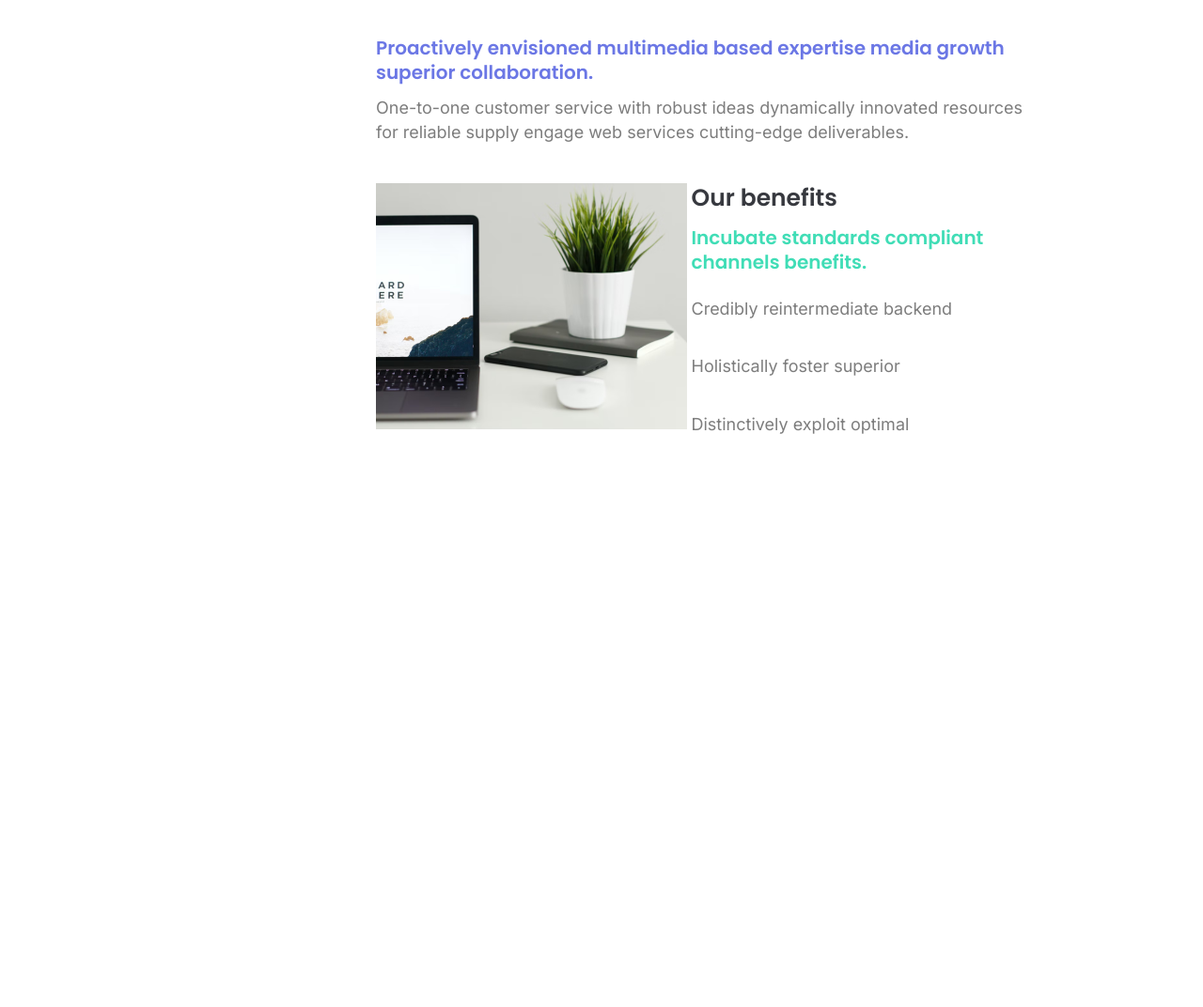
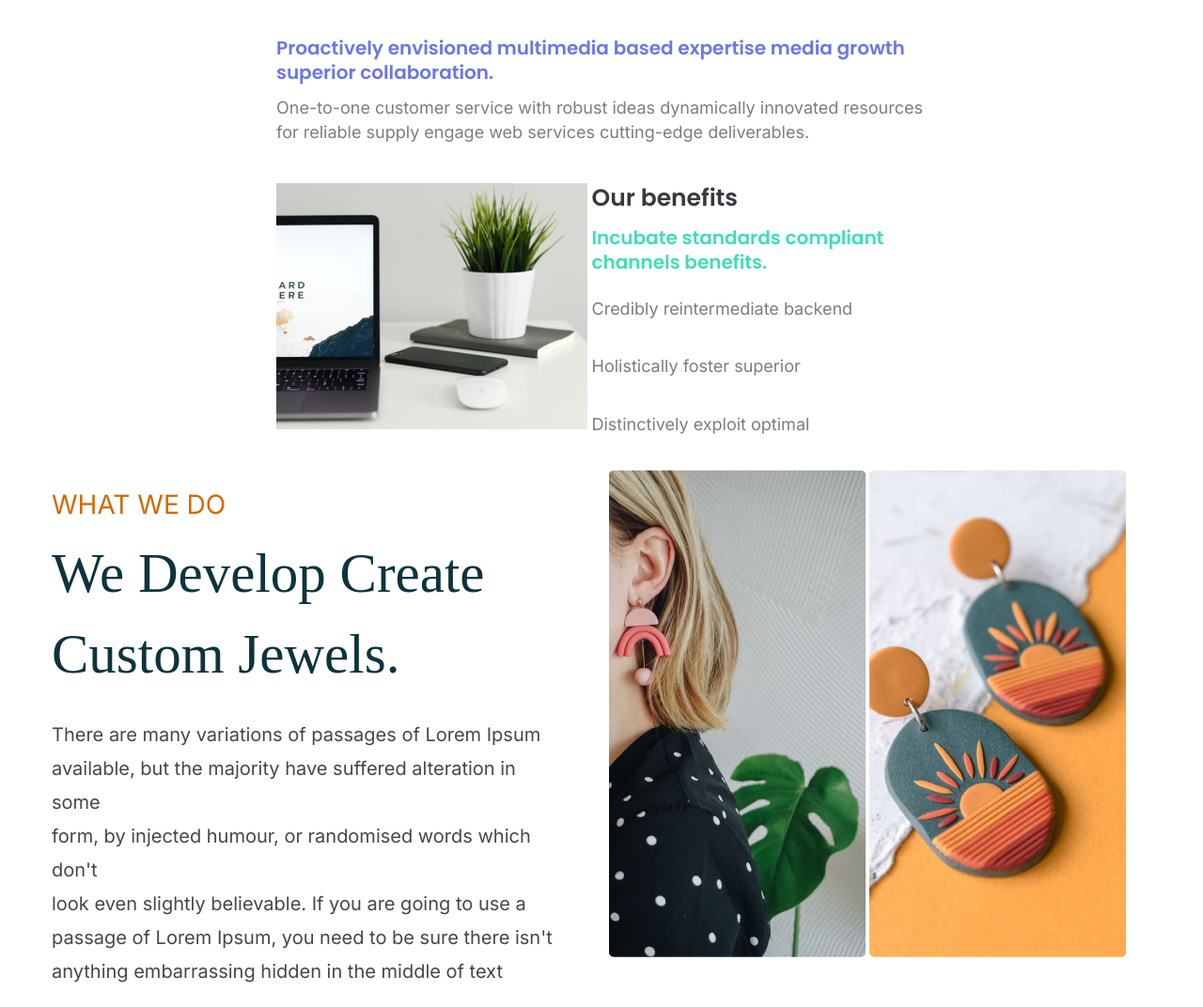
Before and after one commit to illia-pro/lessons, a plain HTML site: page lesson_6/index.html in a window 1280 px wide. Shown: the part 687-1759 px from the top of the page at 94% size. Before the commit the page ends 1187 px from the top, so only its background shows below. Drawn offline with Linux system fonts and the light colour scheme.

Commit message:
Add files via upload

```diff
--- a/lesson_6/css/style.css
+++ b/lesson_6/css/style.css
@@ -1,9 +1,14 @@
 @import url('https://fonts.googleapis.com/css2?family=Inter:ital,opsz,wght@0,14..32,100..900;1,14..32,100..900&display=swap');
 @import url('https://fonts.googleapis.com/css2?family=Inter:ital,opsz,wght@0,14..32,100..900;1,14..32,100..900&family=Poppins:ital,wght@0,100;0,200;0,300;0,400;0,500;0,600;0,700;0,800;0,900;1,100;1,200;1,300;1,400;1,500;1,600;1,700;1,800;1,900&display=swap');
 @import url("reset.css");
-body{
+body {
 	font-family: "Inter", sans-serif;
-	}
+}
+.consulting {
+	max-width: 722px;
+	padding: 0 15px;
+	margin: 0 auto;
+}
 .consulting__title, .benefits__title, .consulting__sub-title, .benefits__sub-title{
 	font-family: "Poppins", sans-serif;
 }
@@ -38,19 +43,14 @@ body{
 	color: #7D7D7D;
 	line-height: 1.46;
 }
-.consulting__img{
-	padding-left: 400px;
-}
+
 .consulting__title{
 	margin-top: 37px;
-	padding-left: 400px;
 }
 .consulting__sub-title{
-	padding-left: 400px;
 	margin-top: 42px;
 }
 .consulting__text{
-	padding-left: 400px;
 	margin-top: 3px;
 }
 .consulting__text{
@@ -59,7 +59,6 @@ body{
 .benefits__img{
 	padding-top: 40px;
 	width: 331px;
-	margin-left: 400px;
 }
 .benefits__sub-title{
 	padding-top: 15px;
@@ -76,3 +75,51 @@ body{
 	width: 332px;
 	font-size: 18px;
 }
+
+/* ------------------------------------------- */
+/* ------------------------------------------- */
+@import url('https://fonts.googleapis.com/css2?family=DM+Serif+Text:ital@0;1&display=swap');
+@import url('https://fonts.googleapis.com/css2?family=Inter:ital,opsz,wght@0,14..32,100..900;1,14..32,100..900&display=swap');
+.jevels{
+	max-width: 1200px;
+	padding: 0 15px;
+	margin: 0 auto;
+}
+.jevels__title, .jevels__text{
+font-family: "Inter" sans-serif;
+}
+.jevels__title{
+	font-weight: 400;
+	font-size: 28px;
+	color: #D06B00;
+	line-height: normal;
+}
+.jevels__sub-title{
+	font-family: "DM Serif Text", serif;
+	font-weight: 400;
+	font-size: 59px;
+	color: #0E333D;
+	line-height: 1.46;
+}
+.jevels__text{
+	font-weight: 400;
+	font-size: 20px;
+	color: #474747;
+	line-height: 1.8;
+}
+
+.jevels__sub-title{
+	margin-top: 13px;
+}
+.jevels__text{
+	margin-top: 25px;
+}
+/* .jevels__image{
+	display: inline-block;
+} */
+.jevel__content{
+	display: inline-block;
+	width: 550px;
+	margin-right: 38px;
+	padding: 20px 0;
+}
--- a/lesson_6/index.html
+++ b/lesson_6/index.html
@@ -1,11 +1,13 @@
 <!DOCTYPE html>
 <html lang="en">
+
 <head>
 	<meta charset="UTF-8">
 	<meta name="viewport" content="width=device-width, initial-scale=1.0">
 	<link rel="stylesheet" href="css/style.css">
 	<title>Lesson 6</title>
 </head>
+
 <body>
 	<header></header>
 	<main>
@@ -15,13 +17,18 @@
 			</h2>
 			<div class="consulting__text">
 				<p>
-					Completely synergized resourced taxings relationships premiers markets ultivate <br> one-to-one customer service with robust ideas dynamically innovated resources <br> leveling customer service for state of the art  customer service innovate product <br> for reliable supply engage web services cutting-edge deliverables.
+					Completely synergized resourced taxings relationships premiers markets ultivate <br> one-to-one customer
+					service with robust ideas dynamically innovated resources <br> leveling customer service for state of the
+					art customer service innovate product <br> for reliable supply engage web services cutting-edge
+					deliverables.
 				</p>
 			</div>
-			<h4 class="consulting__sub-title">Proactively envisioned multimedia based expertise media growth <br> superior collaboration.</h4>
+			<h4 class="consulting__sub-title">Proactively envisioned multimedia based expertise media growth <br> superior
+				collaboration.</h4>
 			<div class="consulting__text">
 				<p>
-					One-to-one customer service with robust ideas dynamically innovated resources <br> for reliable supply engage web services cutting-edge deliverables.
+					One-to-one customer service with robust ideas dynamically innovated resources <br> for reliable supply
+					engage web services cutting-edge deliverables.
 				</p>
 			</div>
 			<div class="benefits">
@@ -31,7 +38,7 @@
 						Our benefits
 					</h2>
 					<h4 class="benefits__sub-title">Incubate standards compliant <br>
-					channels benefits.</h4>
+						channels benefits.</h4>
 					<ul class="benefits__list">
 						<li>Credibly reintermediate backend</li>
 						<li>Holistically foster superior</li>
@@ -40,7 +47,28 @@
 				</div>
 			</div>
 		</div>
+		<div class="jevels">
+			<div class="jevel__content">
+				<h3 class="jevels__title">
+					WHAT WE DO
+				</h3>
+				<h1 class="jevels__sub-title">
+					We Develop Create <br> Custom Jewels.
+				</h1>
+				<div class="jevels__text">
+					<p>
+						There are many variations of passages of Lorem Ipsum <br> available, but the majority have suffered
+						alteration in some <br> form, by injected humour, or randomised words which don't <br> look even
+						slightly believable. If you are going to use a <br> passage of Lorem Ipsum, you need to be sure there
+						isn't <br> anything embarrassing hidden in the middle of text
+					</p>
+				</div>
+			</div>
+			<img src="img/img01.png" alt="girl" class="jevels__img">
+			<img src="img/img02.png" alt="jevellery" class="jevels__img">
+		</div>
 	</main>
 	<footer></footer>
 </body>
+
 </html>
```
Also changed, not shown: lesson_6/img/img01.png (added), lesson_6/img/img02.png (added).
